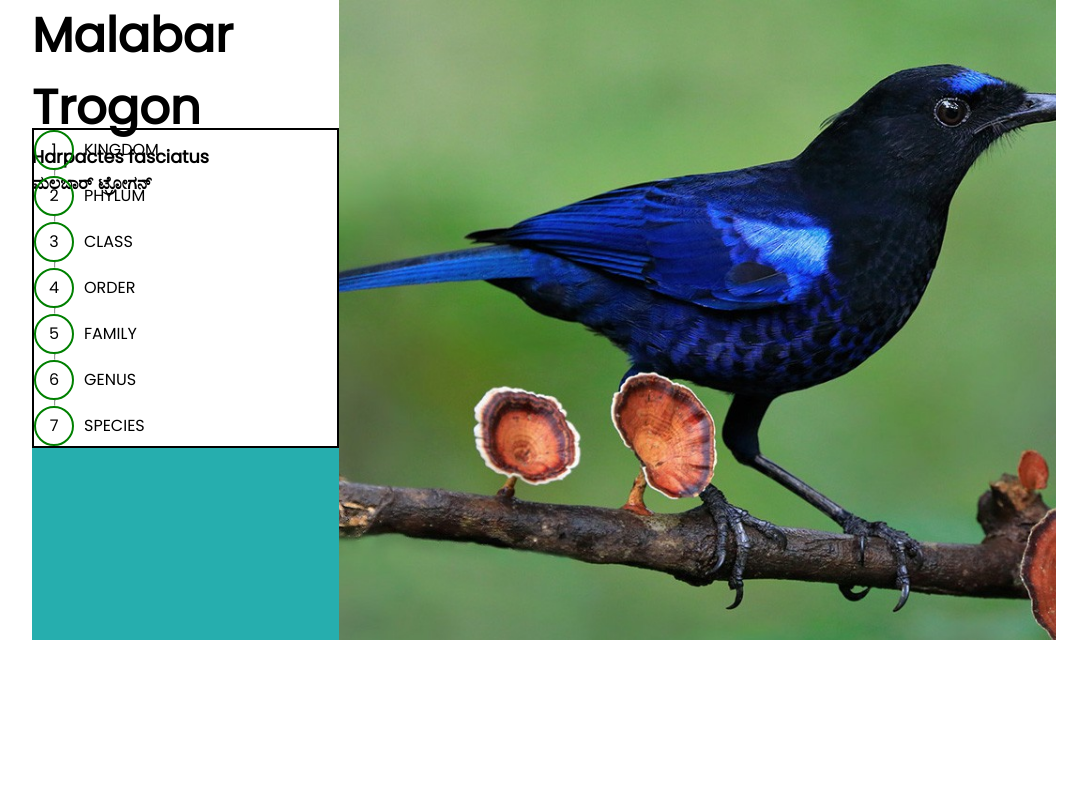
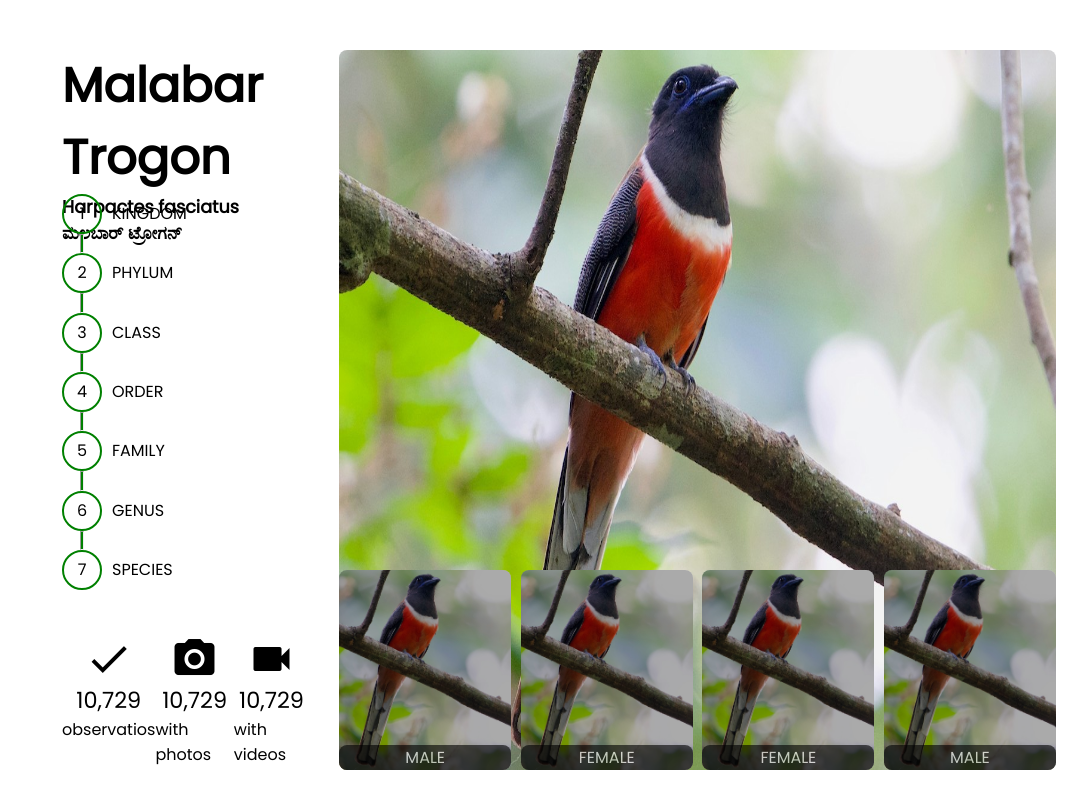
Before and after one commit to Magowtham/Chirrp-Club-Website, a React (Create React App) app in the folder Client/chirrp-project/: page / in a window 1280 px wide. Shown: the whole page, without its empty margins (96-1183 px from the left). Built offline with nearby package versions, Linux system fonts and the light colour scheme.

Commit message:
bird collection section interface was completed

```diff
--- a/Client/chirrp-project/src/CSS/BirdMoreInfoSection.css
+++ b/Client/chirrp-project/src/CSS/BirdMoreInfoSection.css
@@ -8,14 +8,16 @@
   /* border: 2px solid red; */
   display: flex;
   width: 80%;
-  height: 80vh;
+  height: 90vh;
   margin: auto;
+  margin-top: 50px;
 }
 
 .bird-info-sec {
   /* border: 2px solid yellow; */
   width: 30%;
   height: 100%;
+  padding: 0px 30px;
 }
 
 .bird-info-sec .heading-sec {
@@ -35,33 +37,33 @@
 
 .bird-info-sec .scientific-info-sec {
   /* background-color: aqua; */
-  height: 50%;
+  height: 55%;
 }
 
 .bird-info-sec .scientific-info-sec ul {
-  border: 2px solid black;
+  /* border: 2px solid black; */
   list-style: none;
   height: 100%;
+  width: 100%;
   display: flex;
   flex-direction: column;
   justify-content: space-between;
 }
 
 .bird-info-sec .scientific-info-sec ul hr {
-  width: 2px;
+  width: 4px;
   height: 20px;
-  margin-left: 20px;
+  margin-left: 18px;
+  background: green;
 }
 
 .bird-info-sec .scientific-info-sec ul li {
   display: flex;
   align-items: center;
   position: relative;
-  /* border: 2px solid red; */
-  text-transform: uppercase;
 }
 
-.bird-info-sec .scientific-info-sec ul li span {
+.bird-info-sec .scientific-info-sec ul li span:nth-child(1) {
   display: flex;
   justify-content: center;
   align-items: center;
@@ -74,15 +76,38 @@
   margin-right: 10px;
 }
 
-.bird-info-sec .bird-statistics-sec {
-  height: 30%;
-  background-color: rgb(38, 174, 174);
+.bird-info-sec .scientific-info-sec ul li span:nth-child(2) {
+  text-transform: uppercase;
 }
 
+.bird-info-sec .bird-statistics-sec {
+  height: 25%;
+  /* background-color: rgb(38, 174, 174); */
+  display: flex;
+  align-items: center;
+  justify-content: space-between;
+}
+.bird-info-sec .bird-statistics-sec .statastics-logo-sec {
+  display: flex;
+  flex-direction: column;
+  align-items: center;
+  justify-content: space-evenly;
+  width: fit-content;
+  height: 50%;
+}
+.bird-statistics-sec .statastics-logo-sec i {
+  font-size: 3rem;
+}
+
+.bird-statistics-sec .statastics-logo-sec span:nth-child(2) {
+  font-size: 1.4rem;
+}
 .bird-media-sec {
   /* border: 2px solid green; */
   width: 70%;
   height: 100%;
+  position: relative;
+  border-radius: 8px;
 }
 
 .banner-image {
@@ -93,10 +118,53 @@
 .banner-image img {
   width: 100%;
   height: 100%;
-  object-fit: cover;
+  border-radius: 8px;
 }
 
 .bird-media-sec .subimage-sec {
   position: absolute;
-  border: 4px solid bla;
+  /* border: 4px solid blue; */
+  width: 100%;
+  height: 200px;
+  bottom: 0;
+  display: flex;
+  justify-content: space-between;
 }
+
+.bird-media-sec .subimage-sec .image-sec {
+  width: 24%;
+  /* border: 2px solid red; */
+  position: relative;
+}
+.bird-media-sec .subimage-sec .image-sec::before {
+  content: "";
+  position: absolute;
+  width: 100%;
+  height: 100%;
+  background: black;
+  opacity: 0.3;
+  z-index: 1;
+  border-radius: 8px;
+}
+.bird-media-sec .subimage-sec .image-sec span {
+  display: inline-block;
+  position: absolute;
+  width: 100%;
+  bottom: 0;
+  left: 0;
+  opacity: 0.6;
+  background: black;
+  color: rgb(255, 255, 255);
+  text-align: center;
+  /* border: 2px solid red; */
+  text-transform: uppercase;
+  z-index: 2;
+  border-radius: 8px;
+}
+.bird-media-sec .subimage-sec .image-sec img {
+  width: 100%;
+  height: 100%;
+  object-fit: cover;
+  object-position: center;
+  border-radius: 8px;
+}
--- a/Client/chirrp-project/src/Components/BirdMoreInfoSection.js
+++ b/Client/chirrp-project/src/Components/BirdMoreInfoSection.js
@@ -15,41 +15,87 @@ function BirdsMoreInfoSection() {
             <ul>
               <li>
                 <span>1</span>
-                Kingdom
+                <span>Kingdom</span>
+                <span></span>
               </li>
               <hr />
               <li>
-                <span>2</span>Phylum
+                <span>2</span>
+                <span>Phylum</span>
+                <span></span>
               </li>
               <hr />
               <li>
-                <span>3</span>Class
+                <span>3</span>
+                <span>Class</span>
+                <span></span>
               </li>
               <hr />
               <li>
-                <span>4</span>Order
+                <span>4</span>
+                <span>Order</span>
+                <span></span>
               </li>
               <hr />
               <li>
-                <span>5</span>Family
+                <span>5</span>
+                <span>Family</span>
+                <span></span>
               </li>
               <hr />
               <li>
-                <span>6</span>Genus
+                <span>6</span>
+                <span>Genus</span>
+                <span></span>
               </li>
               <hr />
               <li>
-                <span>7</span>Species
+                <span>7</span>
+                <span>Species</span>
+                <span></span>
               </li>
             </ul>
           </div>
-          <div className="bird-statistics-sec"></div>
+          <div className="bird-statistics-sec">
+            <div className="statastics-logo-sec">
+              <i className="material-icons">done</i>
+              <span>10,729</span>
+              <span>observatios</span>
+            </div>
+            <div className="statastics-logo-sec">
+              <i className="material-icons">photo_camera</i>
+              <span>10,729</span>
+              <span>with photos</span>
+            </div>
+            <div className="statastics-logo-sec">
+              <i className="material-icons">videocam</i>
+              <span>10,729</span>
+              <span>with videos</span>
+            </div>
+          </div>
         </div>
         <div className="bird-media-sec">
           <div className="banner-image">
-            <img src="/Media/bird-1.jpeg" alt="" />
+            <img src="/Media/bird-6.jpeg" alt="" />
           </div>
-          <div className="subimage-sec"></div>
+          <div className="subimage-sec">
+            <div className="image-sec">
+              <img src="/Media/bird-6.jpeg" alt="" />
+              <span>male</span>
+            </div>
+            <div className="image-sec">
+              <img src="/Media/bird-6.jpeg" alt="" />
+              <span>female</span>
+            </div>
+            <div className="image-sec">
+              <img src="/Media/bird-6.jpeg" alt="" />
+              <span>female</span>
+            </div>
+            <div className="image-sec">
+              <img src="/Media/bird-6.jpeg" alt="" />
+              <span>male</span>
+            </div>
+          </div>
         </div>
       </div>
     </>
```
